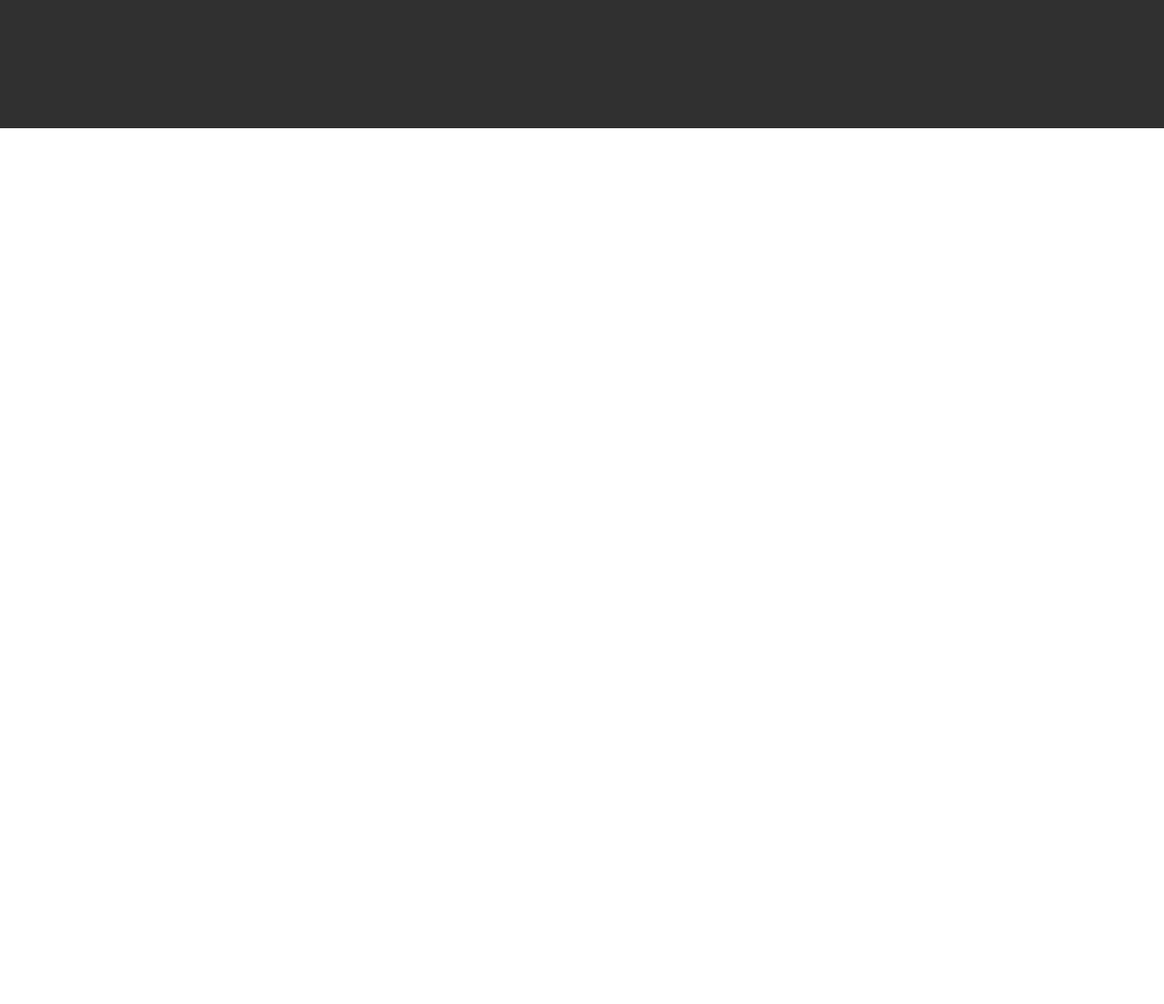
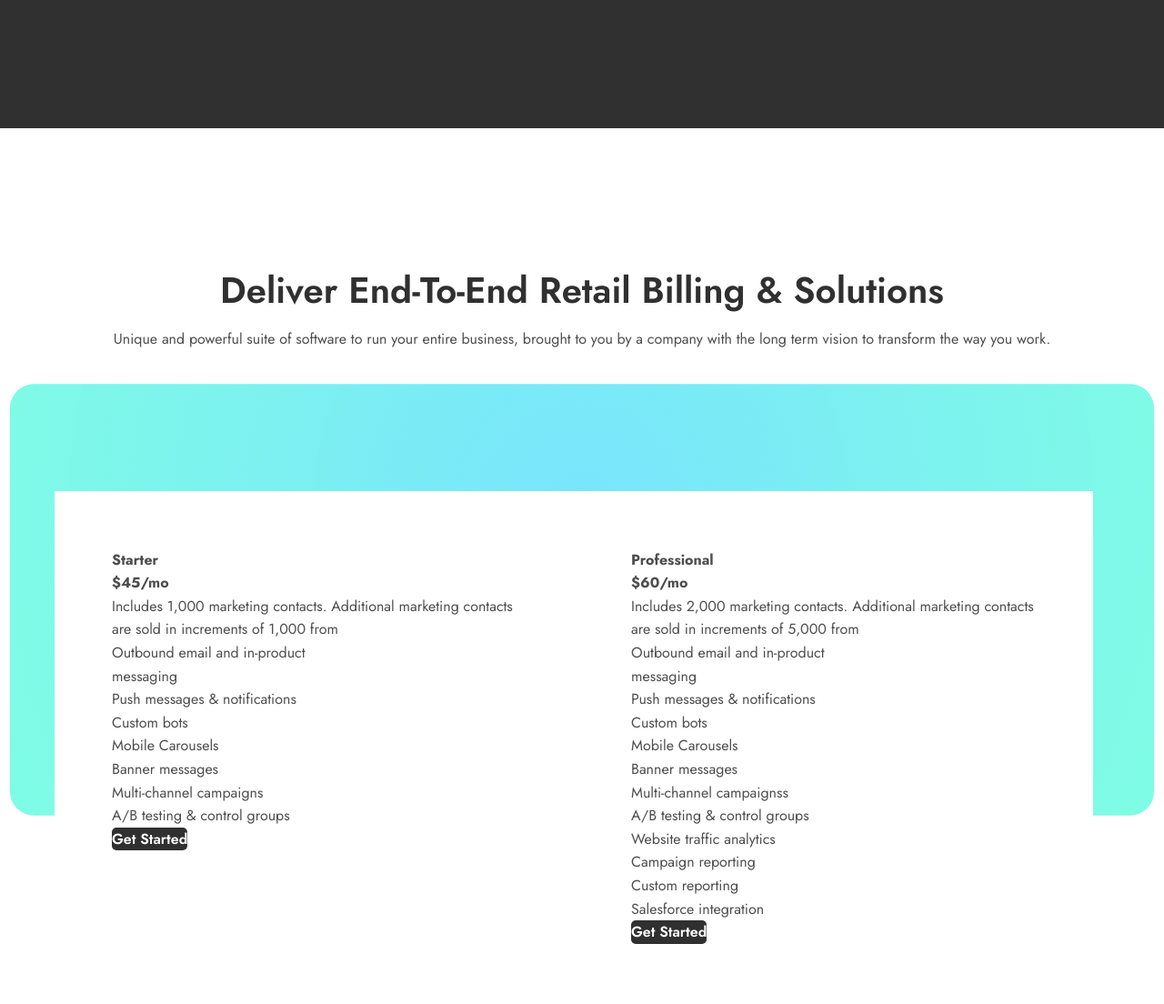
Before and after one commit to progdidi/CRM, a website: page app/index.html in a window 1280 px wide. Shown: the part 8430-9534 px from the top of the page at 91% size. Before the commit the page ends 8723 px from the top, so only its background shows below. Drawn offline with nearby package versions, Linux system fonts and the light colour scheme; a web font is replaced by a local one.

Commit message:
feat: add prices section

```diff
--- a/app/index.html
+++ b/app/index.html
@@ -367,6 +367,60 @@
         </div>
     </section>
 
+    <section class="prices">
+        <div class="container">
+            <h3 class="prices__title section__title">Deliver End-To-End Retail Billing & Solutions</h3>
+            <p class="prices__text">Unique and powerful suite of software to run your entire business, brought to you by a company with the long term vision to transform the way you work.</p>
+
+            <div class="prices__items">
+                <div class="prices-item">
+                    <h5 class="prices-item__title">Starter</h5>
+                    <div class="prices-item__info">
+                        <h4 class="prices-item__info-price">$45/mo</h4>
+                        <p class="prices-item__info-text">Includes 1,000 marketing contacts. Additional marketing contacts are sold in increments of 1,000 from</p>
+                        <ul class="prices-item__list">
+                            <li class="prices-item__list-item">Outbound email and in-product</li>
+                            <li class="prices-item__list-item">messaging</li>
+                            <li class="prices-item__list-item">
+                                <span>Push messages</span> & notifications</li>
+                            <li class="prices-item__list-item">Custom bots</li>
+                            <li class="prices-item__list-item">Mobile Carousels</li>
+                            <li class="prices-item__list-item">Banner messages
+                            </li>
+                            <li class="prices-item__list-item">Multi-channel campaigns</li>
+                            <li class="prices-item__list-item">A/B testing & control groups</li>
+                            <button class="prices-item__button black-btn">Get Started</button>
+                        </ul>
+                    </div>
+                </div>
+                <div class="prices-item">
+                    <h5 class="prices-item__title">Professional</h5>
+                    <div class="prices-item__info">
+                        <h4 class="prices-item__info-price">$60/mo</h4>
+                        <p class="prices-item__info-text">Includes 2,000 marketing contacts. Additional marketing contacts are sold in increments of 5,000 from</p>
+                        <ul class="prices-item__list">
+                            <li class="prices-item__list-item">Outbound email and in-product</li>
+                            <li class="prices-item__list-item">messaging</li>
+                            <li class="prices-item__list-item">Push messages & notifications</li>
+                            <li class="prices-item__list-item">Custom bots</li>
+                            <li class="prices-item__list-item">Mobile Carousels</li>
+                            <li class="prices-item__list-item">Banner messages
+                            </li>
+                            <li class="prices-item__list-item">Multi-channel campaignss</li>
+                            <li class="prices-item__list-item">A/B testing & control groups</li>
+                            <li class="prices-item__list-item">Website traffic analytics</li>
+                            <li class="prices-item__list-item">Campaign reporting</li>
+                            <li class="prices-item__list-item">Custom reporting
+                            </li>
+                            <li class="prices-item__list-item">Salesforce integration</li>
+                            <button class="prices-item__button black-btn">Get Started</button>
+                        </ul>
+                    </div>
+                </div>
+            </div>
+        </div>
+    </section>
+
 
     <script src="js/main.min.js"></script>
 </body>
--- /dev/null
+++ b/app/scss/blocks/_prices.scss
@@ -0,0 +1,25 @@
+.prices {
+    &__title {
+        margin-bottom: 14px;
+        text-align: center;
+    }
+
+    &__text {
+        text-align: center;
+        margin-bottom: 36px;
+    }
+
+    &__items {
+        display: flex;
+        background-image: url('../../images/prices/bg.svg');
+        background-repeat: no-repeat;
+        background-position: top;
+        background-size: contain;
+        padding: 118px 50px;
+        .prices-item {
+            width: 571px;
+            background-color: #fff;
+            padding: 63px;
+        }
+    }
+}
--- a/app/scss/style.scss
+++ b/app/scss/style.scss
@@ -11,3 +11,4 @@
 @import './blocks/modules';
 @import './blocks/how';
 @import './blocks/review';
+@import './blocks/prices';
```
Also changed, not shown: app/css/style.min.css, app/images/prices/bg.svg (added).
